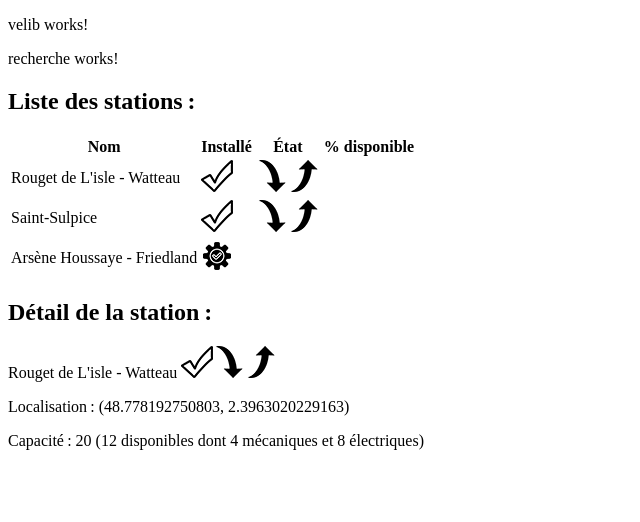
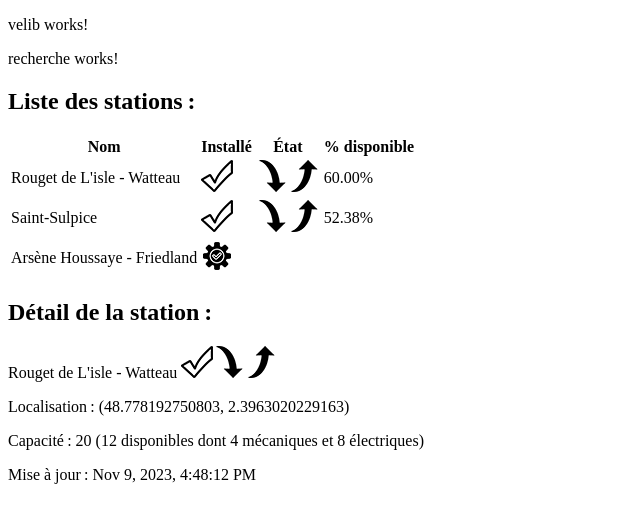
Before and after one commit to cedriclecocq/agu-16-tp, an Angular app: page / in a window 1280 px wide. Shown: the top 522 px of the page, without its empty margins (0-640 px from the left). Built offline with nearby package versions, Linux system fonts and the light colour scheme.

Commit message:
Les pipes

```diff
--- a/src/app/velib/detail/detail.component.html
+++ b/src/app/velib/detail/detail.component.html
@@ -9,3 +9,4 @@
 <p>Localisation : ({{station.lat}}, {{station.lon}})</p>
 <p>Capacité : {{station.capacity}} ({{station.numBikesAvailable}} disponibles
   dont {{station.numMechanicalBikesAvailable}} mécaniques et {{station.numEbikeBikesAvailable}} électriques)</p>
+<p>Mise à jour : {{station.lastReported * 1000 | date:'medium'}}</p>
--- a/src/app/velib/liste/liste.component.html
+++ b/src/app/velib/liste/liste.component.html
@@ -16,5 +16,8 @@
       <img src="assets/fleche-bas.png" *ngIf="station.isRenting" title="Location possible">
       <img src="assets/fleche-haut.png" *ngIf="station.isReturning" title="Retour possible">
     </td>
+    <td *ngIf="station.capacity > 0">
+      {{station.numBikesAvailable / station.capacity | percent:'1.2-2'}}
+    </td>
   </tr>
 </table>
```
